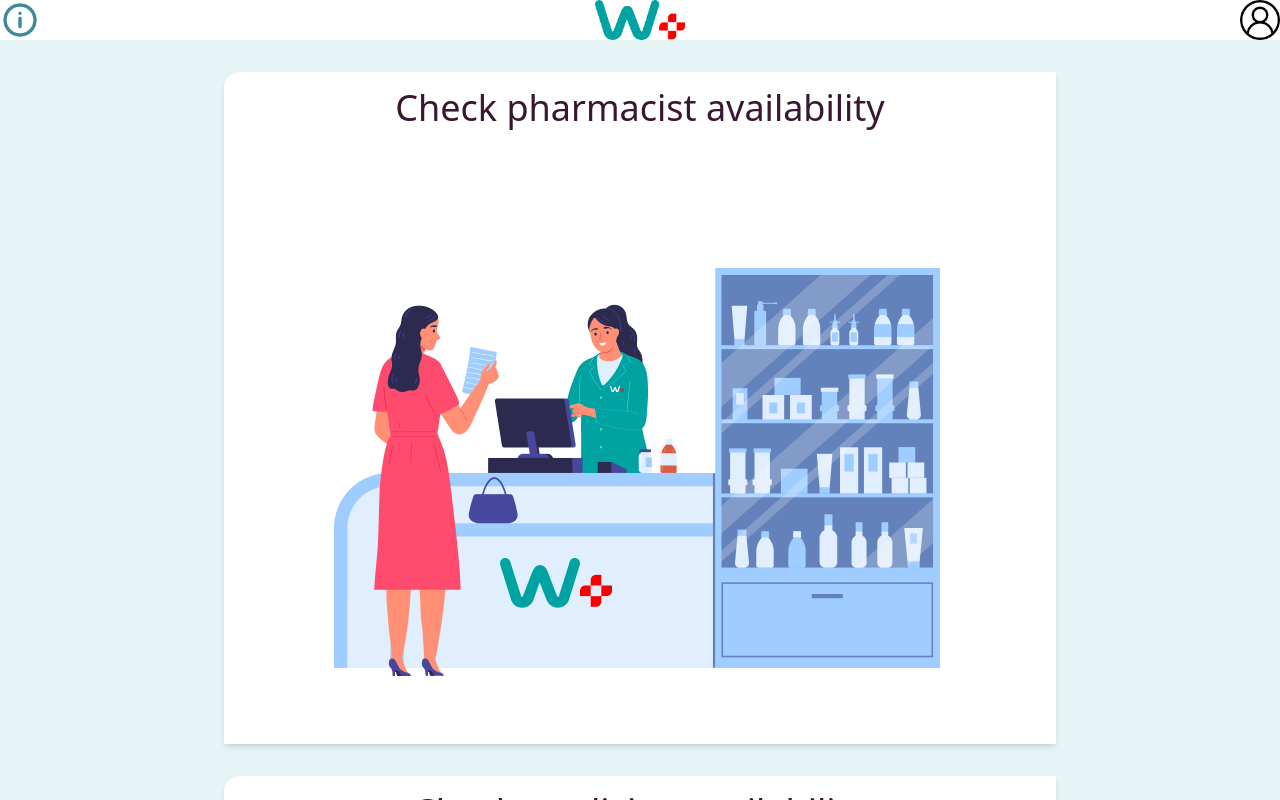
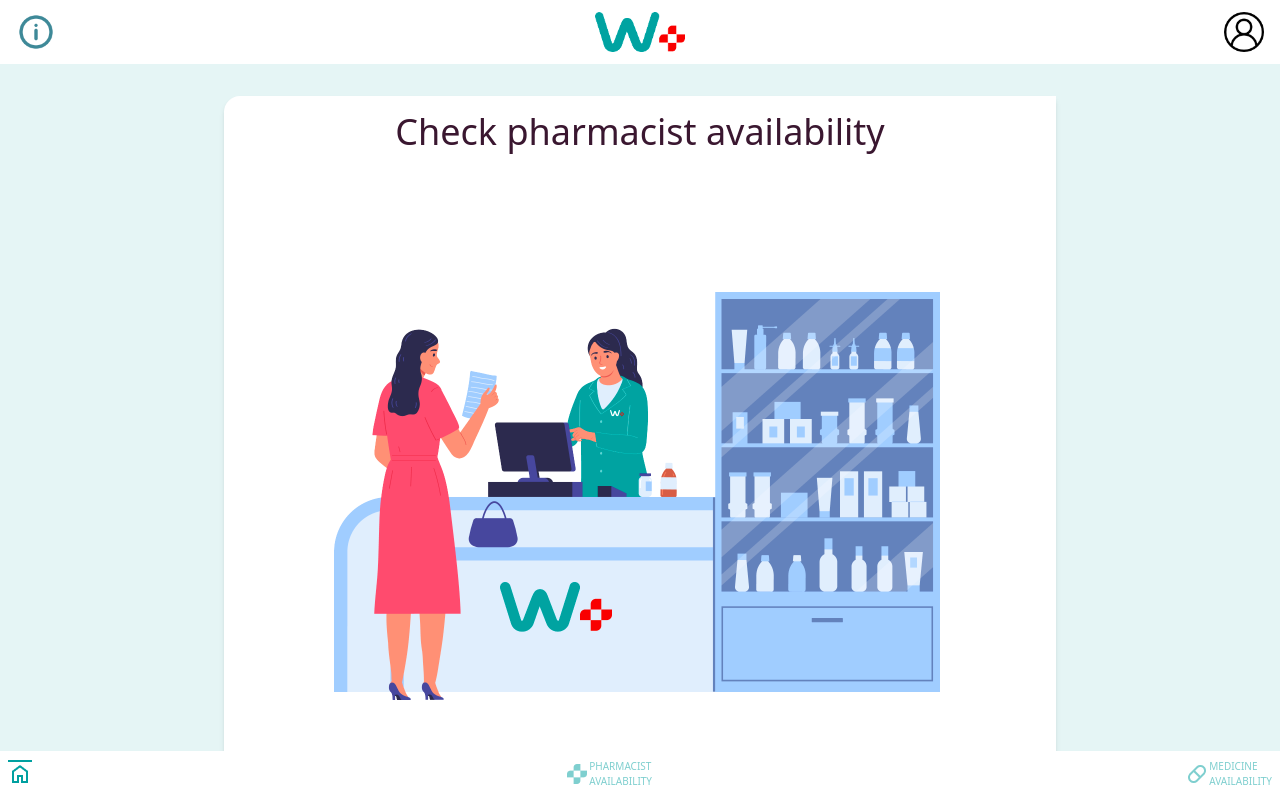
Before and after one commit to rizvan93/pharmacy-availability-checker, a React (Vite) app: page / in a window 1280 px wide. Built offline with nearby package versions, Linux system fonts and the light colour scheme.

Commit message:
working!

```diff
--- a/src/components/NavBar/Consumers/BottomNavBar.jsx
+++ b/src/components/NavBar/Consumers/BottomNavBar.jsx
@@ -4,7 +4,7 @@ import Icon from "./NavBarButtons/Icon";
 
 export default function BotttomNavBar({ user, page }) {
   return (
-    <nav>
+    <nav className="w-full px-2 py-2">
       {/* <div className="fixed inset-x-0 bottom-0 bg-wAqua-5 px-2 py-2"> */}
       <div className="container mx-auto flex items-center justify-between justify-items-center">
         <Link to="/" className="shrink">
--- a/src/components/NavBar/Consumers/TopNavBar.jsx
+++ b/src/components/NavBar/Consumers/TopNavBar.jsx
@@ -20,7 +20,7 @@ export default function TopNavBar({ user, backButton, setUser }) {
 
   return (
     <nav
-      className={`${background}`}
+      className={`${background} w-full px-4 py-3`}
       // className={`${background} fixed left-0 top-0 z-20 block w-full px-4 py-3`}
     >
       <div className="container mx-auto flex h-10 items-center justify-between">
--- a/src/pages/App/Routers/ConsumersRouter.jsx
+++ b/src/pages/App/Routers/ConsumersRouter.jsx
@@ -15,8 +15,7 @@ const ConsumersRouter = ({ user, setUser }) => {
   const [page, setPage] = useState("home");
 
   return (
-    <div className="h-screen overflow-hidden">
-      <div className="flex  flex-col justify-between">
+    <div className="flex  h-screen flex-col justify-between">
       <TopNavBar backButton={!home} user={user} setUser={setUser} />
       <div className="overflow-y-scroll">
         <Routes>
@@ -58,10 +57,7 @@ const ConsumersRouter = ({ user, setUser }) => {
           <Route
             path="/pharmacists/:id"
             element={
-                <PharmacistInfoPage
-                  setHome={setHome}
-                  userId={user?.accountId}
-                />
+              <PharmacistInfoPage setHome={setHome} userId={user?.accountId} />
             }
           />
           <Route
@@ -103,7 +99,6 @@ const ConsumersRouter = ({ user, setUser }) => {
       </div>
       <BottomNavBar user={user} page={page} />
     </div>
-    </div>
   );
 };
 
```
Lines whose indentation alone changed are shown as unchanged.
